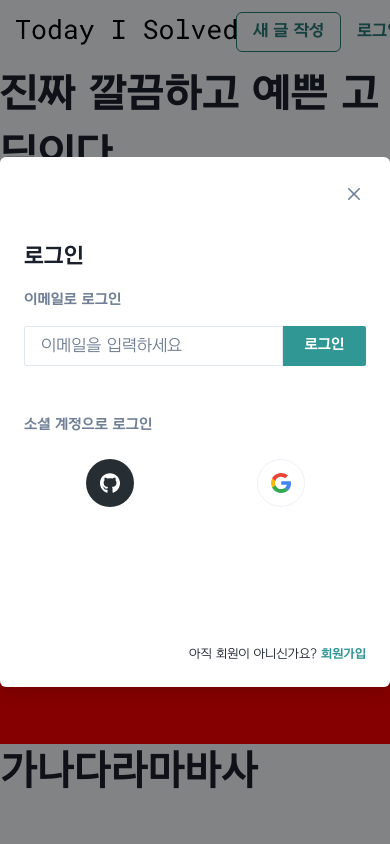
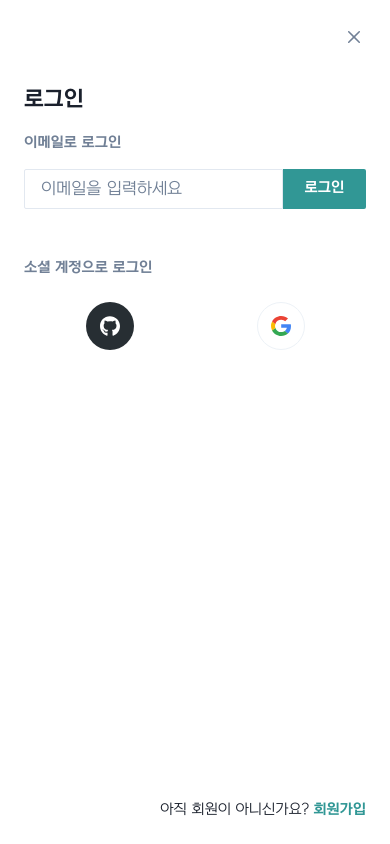
Before and after one commit to jinkook0126/today-i-solved, a Next.js app: page /tmp in a window 390 px wide. Both pictures are taken after a click on the button "로그인". Shown: the top 844 px of the page. Built offline with nearby package versions, Linux system fonts and the light colour scheme.

Commit message:
feat: 로그인 모달 개발
- 반응형 수정
- 모달 닫을 때 state,value 초기화

```diff
--- a/src/components/login/loginModal.tsx
+++ b/src/components/login/loginModal.tsx
@@ -1,4 +1,4 @@
-import { useState } from 'react';
+import { useState, useEffect } from 'react';
 import {
   Flex,
   Modal,
@@ -33,7 +33,8 @@ const LoginModal = ({ isOpen, onClose }: LoginModalProps) => {
   const [isLogin, setIsLogin] = useState(true);
   const [isRequest, setIsRequest] = useState(false);
   const label = isLogin ? '로그인' : '회원가입';
-  const { register, handleSubmit } = useForm<FormData>();
+  const { register, handleSubmit, reset } = useForm<FormData>();
+
   const onSubmit: SubmitHandler<FormData> = ({ email }) => {
     const regExp = new RegExp('[a-z0-9]+@[a-z]+.[a-z]{2,3}');
     if (email === '' || !regExp.test(email)) {
@@ -47,26 +48,41 @@ const LoginModal = ({ isOpen, onClose }: LoginModalProps) => {
       return;
     }
     if (isLogin) {
-      alert('do Login');
+      alert(`do Login with ${email}`);
       return;
     }
-    alert('do SignUp');
+    alert(`do SignUp with ${email}`);
     setIsRequest(true);
   };
+
+  useEffect(() => {
+    return () => {
+      reset();
+      setIsLogin(true);
+      setIsRequest(false);
+    };
+  }, [isOpen]);
   return (
-    <Modal closeOnOverlayClick={false} isCentered motionPreset='slideInBottom' isOpen={isOpen} onClose={onClose}>
+    <Modal
+      size={{ base: 'full', md: 'md' }}
+      closeOnOverlayClick={false}
+      isCentered
+      motionPreset='scale'
+      isOpen={isOpen}
+      onClose={onClose}
+    >
       <ModalOverlay />
-      <ModalContent w={390} h={530} p={'1.5rem'}>
+      <ModalContent p='1.5rem' minH='530px'>
         <Flex justifyContent='flex-end' mb='2.25rem'>
           <IconButton
             onClick={onClose}
-            size={'xs'}
+            size='xs'
             variant='unstyled'
             aria-label='Close'
-            icon={<CloseIcon color={'gray.500'} />}
+            icon={<CloseIcon color='gray.500' />}
           />
         </Flex>
-        <Flex direction='column' justifyContent={'space-between'} flexGrow={1}>
+        <Flex direction='column' justifyContent='space-between' flexGrow={1}>
           <Box>
             <Text as='h2' fontSize='1.3125rem' fontWeight='bold'>
               {label}
@@ -80,7 +96,7 @@ const LoginModal = ({ isOpen, onClose }: LoginModalProps) => {
                   h='3rem'
                   borderWidth='1px'
                   borderColor={'teal.200'}
-                  bg='green.100'
+                  bg='teal.100'
                   px='0.75rem'
                   alignItems='center'
                 >
@@ -171,7 +187,7 @@ const LoginModal = ({ isOpen, onClose }: LoginModalProps) => {
             </Box>
           </Box>
           <Flex direction='row' justifyContent='flex-end'>
-            <Text fontSize='xs' mr='0.25rem'>
+            <Text fontSize='sm' mr='0.25rem'>
               {isLogin ? '아직 회원이 아니신가요?' : '계정이 이미 있으신가요?'}
             </Text>
             <Box
@@ -180,7 +196,7 @@ const LoginModal = ({ isOpen, onClose }: LoginModalProps) => {
               cursor='pointer'
               color='teal.500'
               fontWeight='bold'
-              fontSize='xs'
+              fontSize='sm'
             >
               회원가입
             </Box>
```
